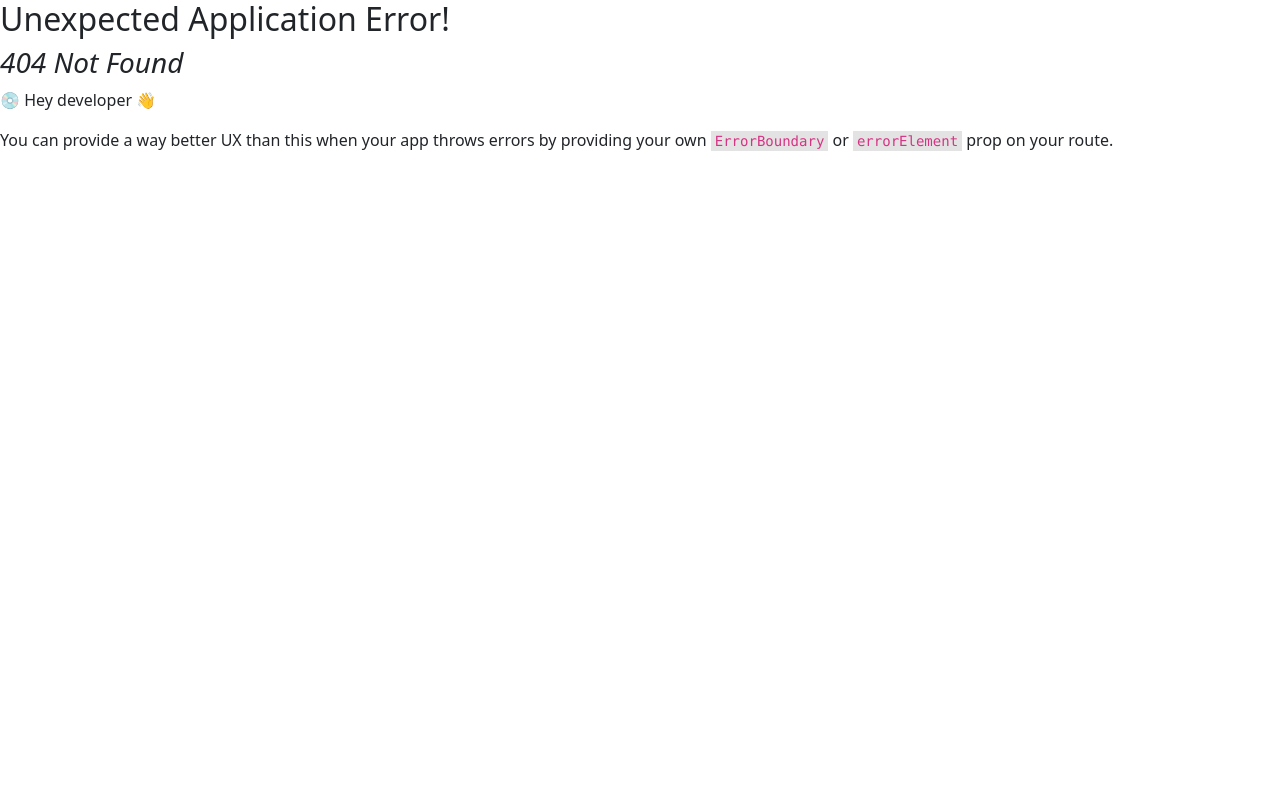
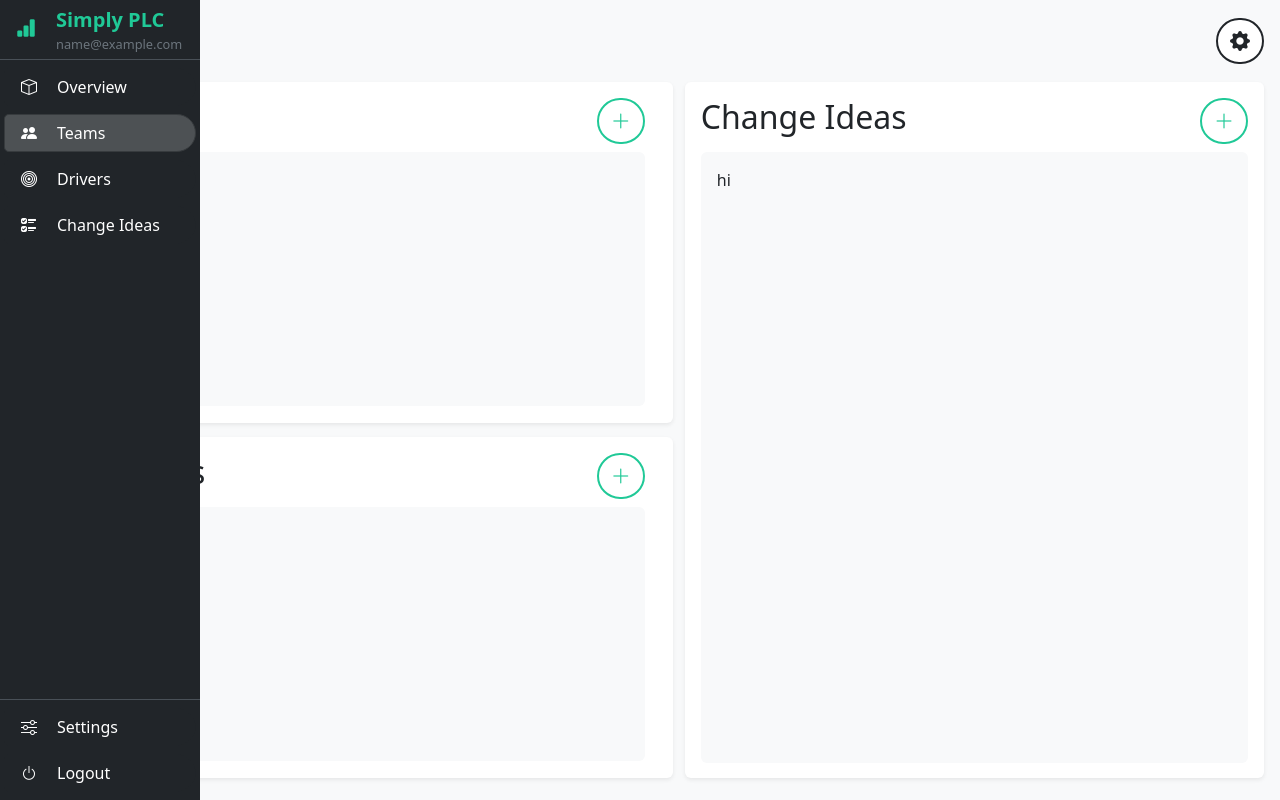
Before and after one commit to simply-plc/pdsa, a React (Create React App) app in the folder frontend/: page /user/teams/1 in a window 1280 px wide. Before the commit this address had no page. Built offline with nearby package versions, Linux system fonts and the light colour scheme; no server answers; sample sign-in values are in the browser's storage.

Commit message:
added team pages :

```diff
--- /dev/null
+++ b/frontend/src/components/team/TeamAims.js
@@ -0,0 +1,39 @@
+import {Card} from 'react-bootstrap';
+
+import Hover from '../general/Hover';
+
+
+
+export default function TeamAim() {
+    return <TeamAimComponent />
+}
+
+
+export function TeamAimComponent() {
+    return (
+        <Card body className='border-0 shadow-sm h-100'>
+            {/* Header */}
+            <div className="d-flex">
+                {/* Title */}
+                <div className='h2'>Aims</div>
+                {/* Add button */}
+                <Hover
+                    comp={(props)=><span {...props}></span>}
+                    style={{width:'3rem', transition: 'width .2s ease'}}
+                    cStyle={{width:'7.5rem'}}
+                    className='ms-auto mb-auto mt-auto btn btn-outline-primary border-2 rounded-5 d-flex'
+                    // onClick={(handleOpenModal)}
+                    >
+                    {/* Hidden text; show on hover */}
+                    <span className='text-nowrap overflow-x-hidden mb-auto mt-auto fw-bold'>Add Aim</span>
+                    {/* Plus sign */}
+                    <span className='bi-plus-lg fs-5 ms-auto' />
+                </Hover>
+            </div>
+            {/* body */}
+            <Card body className='border-0 bg-light mt-2' style={{height:"82%"}}>
+                hi
+            </Card>
+        </Card>
+    );
+}
--- /dev/null
+++ b/frontend/src/components/team/TeamChangeIdeas.js
@@ -0,0 +1,39 @@
+import {Card} from 'react-bootstrap';
+
+import Hover from '../general/Hover';
+
+
+
+export default function TeamChangeIdeas() {
+    return <TeamChangeIdeasComponent />
+}
+
+
+export function TeamChangeIdeasComponent() {
+    return (
+        <Card body className='border-0 shadow-sm h-100'>
+            {/* Header */}
+            <div className="d-flex">
+                {/* Title */}
+                <div className='h2'>Change Ideas</div>
+                {/* Add button */}
+                <Hover
+                    comp={(props)=><span {...props}></span>}
+                    style={{width:'3rem', transition: 'width .2s ease'}}
+                    cStyle={{width:'11.5rem'}}
+                    className='ms-auto mb-auto mt-auto btn btn-outline-primary border-2 rounded-5 d-flex'
+                    // onClick={(handleOpenModal)}
+                    >
+                    {/* Hidden text; show on hover */}
+                    <span className='text-nowrap overflow-x-hidden mb-auto mt-auto fw-bold'>Add Change Idea</span>
+                    {/* Plus sign */}
+                    <span className='bi-plus-lg fs-5 ms-auto' />
+                </Hover>
+            </div>
+            {/* body */}
+            <Card body className='border-0 bg-light mt-2' style={{height:"92%"}}>
+                hi
+            </Card>
+        </Card>
+    );
+}
--- /dev/null
+++ b/frontend/src/components/team/TeamDrivers.js
@@ -0,0 +1,39 @@
+import {Card} from 'react-bootstrap';
+
+import Hover from '../general/Hover';
+
+
+
+export default function TeamDrivers() {
+    return <TeamDriversComponent />
+}
+
+
+export function TeamDriversComponent() {
+    return (
+        <Card body className='border-0 shadow-sm h-100'>
+            {/* Header */}
+            <div className="d-flex">
+                {/* Title */}
+                <div className='h2'>Drivers</div>
+                {/* Add button */}
+                <Hover
+                    comp={(props)=><span {...props}></span>}
+                    style={{width:'3rem', transition: 'width .2s ease'}}
+                    cStyle={{width:'8.5rem'}}
+                    className='ms-auto mb-auto mt-auto btn btn-outline-primary border-2 rounded-5 d-flex'
+                    // onClick={(handleOpenModal)}
+                    >
+                    {/* Hidden text; show on hover */}
+                    <span className='text-nowrap overflow-x-hidden mb-auto mt-auto fw-bold'>Add Driver</span>
+                    {/* Plus sign */}
+                    <span className='bi-plus-lg fs-5 ms-auto' />
+                </Hover>
+            </div>
+            {/* body */}
+            <Card body className='border-0 bg-light mt-2' style={{height:"82%"}}>
+                hi
+            </Card>
+        </Card>
+    );
+}
--- /dev/null
+++ b/frontend/src/components/team/UserTeam.js
@@ -0,0 +1,91 @@
+import {useParams, useNavigate} from 'react-router-dom';
+import {useEffect, useState} from 'react';
+import axios from 'axios';
+import {Card, Button, Row, Col} from 'react-bootstrap';
+
+import Hover from '../general/Hover';
+import TeamAims from './TeamAims';
+import TeamDrivers from './TeamDrivers';
+import TeamChangeIdeas from './TeamChangeIdeas';
+
+export default function UserTeam() {
+    const navigate = useNavigate();
+    const params = useParams(); // Get params
+    const teamId = params.teamId; // Get team id from params
+    const [team, setTeam] = useState(); // Current team info
+
+
+    // Get team info on load
+    useEffect(() => {
+        axios.get(`http://127.0.0.1:8000/api/team/${teamId}/`, {
+                    headers: {'Content-Type': 'application/json'},
+                }
+            )
+            .then(response => {
+                setTeam(response.data);
+            })
+            .catch(error => alert(error.message));
+    } ,[]);
+
+    // Back button
+    function handleBackButton() {
+        navigate(-1);
+    }
+
+    return <UserTeamComponent
+        team={team}
+        handleBackButton={handleBackButton}
+        />;
+}
+
+export function UserTeamComponent({team, handleBackButton}) {
+    return (
+        <div className='vh-100'>
+            <Row>
+                {/* Header */}
+                <Card body bg='light' className='border-0'>
+                    <div className='d-flex'>
+                        {/* Back button */}
+                        <Button className='me-5 mb-auto mt-auto' variant='light' onClick={handleBackButton}>
+                            <span className='bi-chevron-left text-dark text-center' style={{fontSize: '1.5rem'}} />
+                        </Button>
+                        {/* Title */}
+                        <div className='h1 fw-bold d-inline-block mb-auto mt-auto'>{team?.name}</div>
+                        {/* Settings */}
+                        <Hover
+                            comp={(props)=><span {...props}></span>}
+                            style={{width:'3rem', transition: 'width .2s ease'}}
+                            cStyle={{width:'10.5rem'}}
+                            className='ms-auto mb-auto mt-auto btn border-dark border-2 bg-white rounded-5 d-flex'
+                            // onClick={(handleOpenModal)}
+                            >
+                            {/* Hidden text; show on hover */}
+                            <span className='text-nowrap overflow-x-hidden mb-auto mt-auto fw-bold'>Team Settings</span>
+                            {/* Plus sign */}
+                            <span className='bi-gear-fill fs-5 ms-auto' />
+                        </Hover>
+                    </div>
+                </Card>
+            </Row>
+            <Row className='ms-3 me-1' style={{height:'87%'}}>
+                {/* First Col */}
+                <Col className='h-100 mb-3' md={6}>
+                    {/* Aims */}
+                    <Row style={{height:'49%'}}>
+                        <TeamAims />
+                    </Row>
+                    <Row style={{height:'2%'}} />
+                    {/* Drivers */}
+                    <Row style={{height:'49%'}}>
+                        <TeamDrivers />
+                    </Row>
+                </Col>
+                {/* Second Col */}
+                <Col className='h-100' md={6}>
+                    {/* Change Ideas */}
+                    <TeamChangeIdeas />
+                </Col>
+            </Row>
+        </div>
+    );
+}
--- a/frontend/src/components/user/CreateTeamModal.js
+++ b/frontend/src/components/user/CreateTeamModal.js
@@ -81,7 +81,7 @@ export default function CreateTeamModal({
         const name = formData.name; // Team name
         // Set up the team_membership list
         const uniqueMembers = [...new Set(members)]; // makes users unique
-        const team_memberships = uniqueMembers.filter((v,i) => v != decodedToken.email).map((v, i) => ( // filter out owner and sets up
+        const team_memberships = uniqueMembers.filter((v,i) => v !== decodedToken.email).map((v, i) => ( // filter out owner and sets up
             {
                 user: v,
             }
@@ -155,7 +155,7 @@ export default function CreateTeamModal({
     function isValidName(bypass=false) {
         // eslint-disable-next-line
         if (required || bypass) {
-            return formData.name != '';
+            return formData.name !== '';
         }
 
         return true;
--- a/frontend/src/components/user/DriverPage.js
+++ b/frontend/src/components/user/DriverPage.js
@@ -25,7 +25,7 @@ export default function DriverPage() {
 
 export function DriverPageComponent({handleBackButton}) {
     return (
-        <div className='m-3'>
+        <div className=''>
             <Card body bg='light' className='border-0'>
                 <div className='d-flex'>
                     <Button className='me-5 mb-auto mt-auto' variant='light' onClick={handleBackButton}>
--- a/frontend/src/components/user/TeamPageCard.js
+++ b/frontend/src/components/user/TeamPageCard.js
@@ -1,5 +1,6 @@
 import {Card, Col, Dropdown} from 'react-bootstrap';
-import {useState} from 'react';
+import axios from 'axios';
+import {useNavigate} from 'react-router-dom';
 
 import Hover from '../general/Hover';
 import './TeamPageCard.css';
@@ -9,29 +10,31 @@ import './TeamPageCard.css';
 // Container //
 ///////////////
 
-export default function TeamsPageCard({team}) {
-    const [show, setShow] = useState(false);
+export default function TeamsPageCard({team, teams, setTeams, index}) {
+    const navigate = useNavigate(); // Get navigation
 
     // This handles selecting team
     function handleSelectTeam(event) {
-        // event.stopPropagation();
-        // event.preventDefault();
-
-        alert('Select Team');
+        navigate(`${team.team_pk}`); // Navigate to team page
     }
 
-    function handleTeamMenu(event) {
-        event.stopPropagation();
-        event.preventDefault();
-
-        // alert('Team Menu');
+    // handles deleting the teams
+    function handleDelete(event) {
+        axios.delete(`http://127.0.0.1:8000/api/team/${team.team_pk}/`, {
+                    headers: {'Content-Type': 'application/json'},
+                }
+            )
+            .then(response => {
+                teams.splice(index, 1);
+                setTeams([...teams]);
+            })
+            .catch(error => alert(error.message));
     }
 
     return <TeamsPageCardComponent
         handleSelectTeam={handleSelectTeam}
-        handleTeamMenu={handleTeamMenu}
+        handleDelete={handleDelete}
         team={team}
-        show={show}
         />
 }
 
@@ -41,8 +44,8 @@ export default function TeamsPageCard({team}) {
 ///////////////
 
 export function TeamsPageCardComponent({
-    handleSelectTeam, handleTeamMenu,
-    team, show,
+    handleSelectTeam, handleDelete,
+    team,
     }) {
     return (
         <Col md='3' className='mb-4' style={{height:'11rem'}}>
@@ -63,19 +66,23 @@ export function TeamsPageCardComponent({
                     </div>
                     {/* This is the menu button */}
                     <div className='ms-auto mt-auto mb-auto text-center' style={{width:'3rem'}}>
+                        {/* Menu dropdown */}
                         <Dropdown onClick={(e)=>e.stopPropagation()}>
+                            {/* Toggle Button */}
                             <Dropdown.Toggle className='bg-white border-white p-0'>
                                 <Hover
                                     comp={(props)=><span {...props} />}
                                     style={{fontSize:'1.3rem', cursor:'pointer'}}
                                     cStyle={{fontSize:'1.5rem'}}
                                     className='bi-three-dots-vertical text-dark'
-                                    // onClick={handleTeamMenu}
                                     />
                             </Dropdown.Toggle>
+                            {/* Menu */}
                             <Dropdown.Menu variant="dark">
+                                {/* Archive */}
                                 <Dropdown.Item>Archive</Dropdown.Item>
-                                <Dropdown.Item className='text-danger'>Delete</Dropdown.Item>
+                                {/* Delete */}
+                                <Dropdown.Item className='text-danger' onClick={handleDelete}>Delete</Dropdown.Item>
                             </Dropdown.Menu>
                         </Dropdown>
                     </div>
--- a/frontend/src/components/user/TeamsPage.js
+++ b/frontend/src/components/user/TeamsPage.js
@@ -31,7 +31,7 @@ export default function TeamsPage() {
                 setTeams(team_memberships);
             })
             .catch(error => {
-                if (error.response.status === 401) { // Use is no longer logged in
+                if (error.response.status === 401) { // User is no longer logged in
                     localStorage.clear(); // Clear local storage
                     navigate('/login'); // redirectss
                 } else {
@@ -74,7 +74,7 @@ export function TeamsPageComponent({
     }) {
     return (
         <>
-            <div className='m-3'>
+            <div className=''>
                 {/* This is the header section with title and back button and add button */}
                 <Card body bg='light' className='border-0'>
                     <div className='d-flex'>
@@ -104,7 +104,7 @@ export function TeamsPageComponent({
                     <Row>
                         {/* This creates all the individual cards for the teams */}
                         {teams.map((v, i) => (
-                            <TeamPageCard team={v} />
+                            <TeamPageCard team={v} teams={teams} setTeams={setTeams} index={i} />
                         ))}
                     </Row>
                 </Card>
```
Also changed, not shown: frontend/src/App.js (+8 -0 lines), 2 other files (tests, documents, lock files or other folders).
